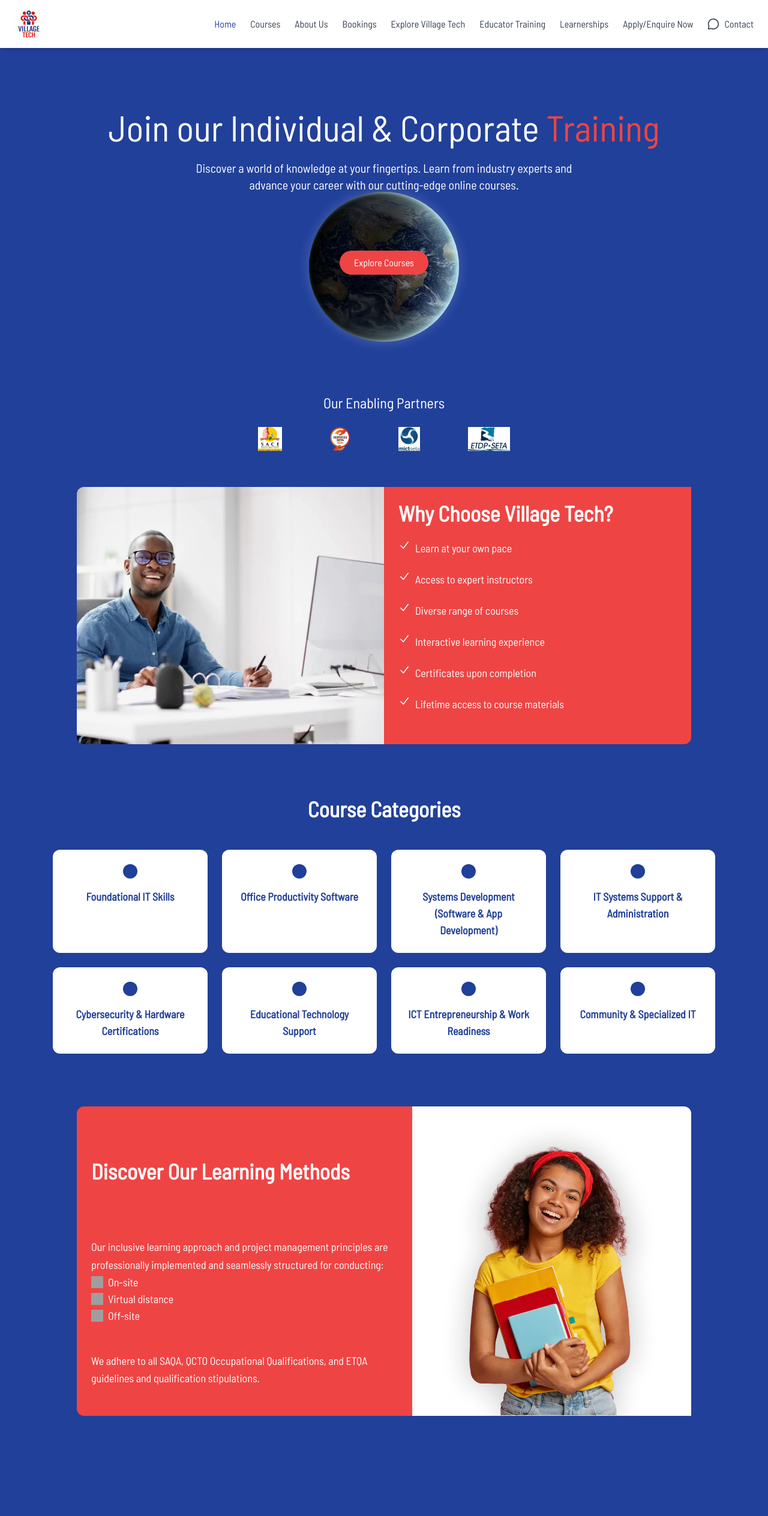
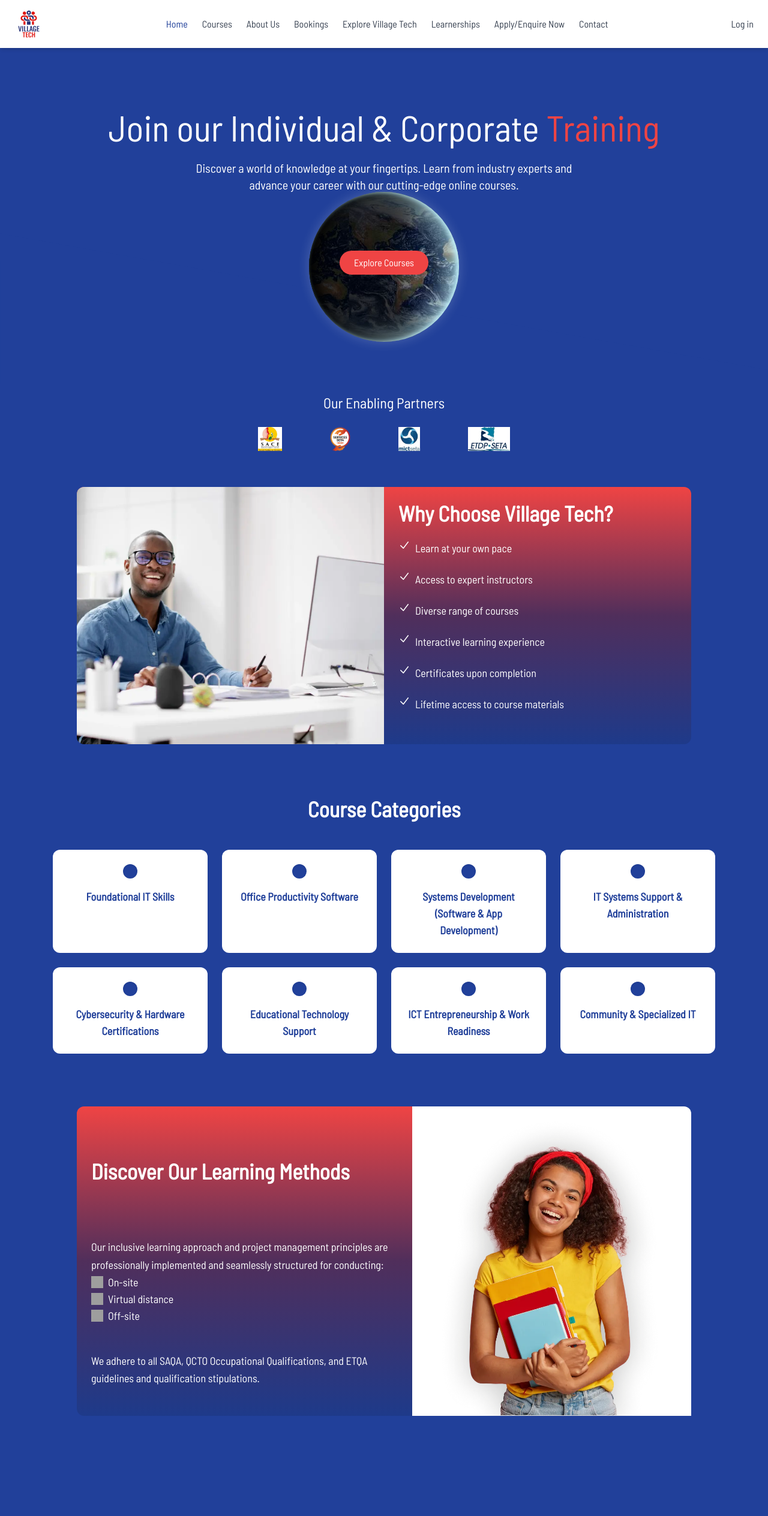
Before and after one commit to Ristar-art/Vill-Tech, a SvelteKit app: page / in a window 1280 px wide. Shown: the top 2528 px of the page at 60% size. Built offline with nearby package versions, Linux system fonts and the light colour scheme; no server answers; the database is empty; grey boxes are pictures that could not be loaded; some icons are missing.

Commit message:
style: gradieant colour

```diff
--- a/src/routes/+page.svelte
+++ b/src/routes/+page.svelte
@@ -132,12 +132,12 @@
     </section>
 
     <section class="py-16 bg-[#21409a] flex justify-center w-full">
-      <div class="flex flex-col md:flex-row justify-between rounded-xl transition-all duration-300 bg-red-500 md:max-w-5xl">
+      <div class="flex flex-col md:flex-row justify-between rounded-xl transition-all duration-300 bg-gradient-to-t from-blue-900 via-blue-900/80  via-red-900/50 to-red-500 md:max-w-5xl">
         <div class="w-full md:w-[36rem] flex flex-end transition-all duration-300">
           <img src="/Village Tech ~ SM_Facebook.webp" class="w-full mx-auto 2xl:-mb-20 rounded-tl-xl rounded-bl-xl" loading="lazy" alt="Learning methods" />
         </div>
         <div class="rounded-tl-xl rounded-bl-xl w-full md:w-[36rem]">
-          <div class="md:col-span-3 bg-red-500 text-white p-6 rounded-lg justify-start">
+          <div class="md:col-span-3 text-white p-6 rounded-lg justify-start">
             <h1 class="text-4xl font-bold">Why Choose Village Tech?</h1>
           </div>
           <div class="space-y-6  flex flex-col justify-between">
@@ -185,7 +185,7 @@
 
     <section class="py-16  flex justify-center w-full">
       <div class="flex flex-col md:flex-row justify-between transition-all duration-300 md:max-w-5xl">
-        <div class="rounded-tl-xl rounded-bl-xl bg-red-500 w-full md:w-[36rem] flex flex-col justify-between">
+        <div class="rounded-tl-xl rounded-bl-xl bg-gradient-to-t from-blue-900 via-blue-900/80  via-red-900/50 to-red-500 w-full md:w-[36rem] flex flex-col justify-between">
           <div class="md:col-span-3 text-white h-[8rem] px-6 rounded-lg flex items-end">
             <h1 class="text-4xl font-bold">Discover Our Learning Methods</h1>
           </div>
--- a/src/routes/Header.svelte
+++ b/src/routes/Header.svelte
@@ -283,9 +283,7 @@ c-0.4-1.7-1.7-4.4-2.7-5.1C377.7,269.7,342,270.1,340.7,270.5"
     {/if}
   </div>
 
-  <a href="/educator-training" class="{$page.url.pathname === '/educator-training' ? 'text-[#21409A]' : 'text-gray-700'} flex items-center space-x-2 hover:text-[#21409A] transition duration-300">
-    <span>Educator Training</span>
-  </a>
+
   <a href="/learnerships" class="{$page.url.pathname === '/learnerships' ? 'text-[#21409A]' : 'text-gray-700'} flex items-center space-x-2 hover:text-[#21409A] transition duration-300">
     <span>Learnerships</span>
   </a>
@@ -293,11 +291,12 @@ c-0.4-1.7-1.7-4.4-2.7-5.1C377.7,269.7,342,270.1,340.7,270.5"
     <span>Apply/Enquire Now</span>
   </a>
   <a href="/contact" class="{$page.url.pathname === '/contact' ? 'text-[#21409A]' : 'text-gray-700'} flex items-center space-x-2 hover:text-[#21409A] transition duration-300">
-    <MessageCircle class="h-5 w-5" />
     <span>Contact</span>
   </a>
 </nav>
-
+<a href="/login" class="{$page.url.pathname === '/login' ? 'text-[#21409A]' : 'text-gray-700'} flex items-center space-x-2 hover:text-[#21409A] transition duration-300">
+  <span>Log in</span>
+</a>
     <!-- Mobile Menu Button -->
     <button class="lg:hidden flex items-center text-gray-700" on:click={toggleMenu}>
       {#if mobileMenuOpen}
```
